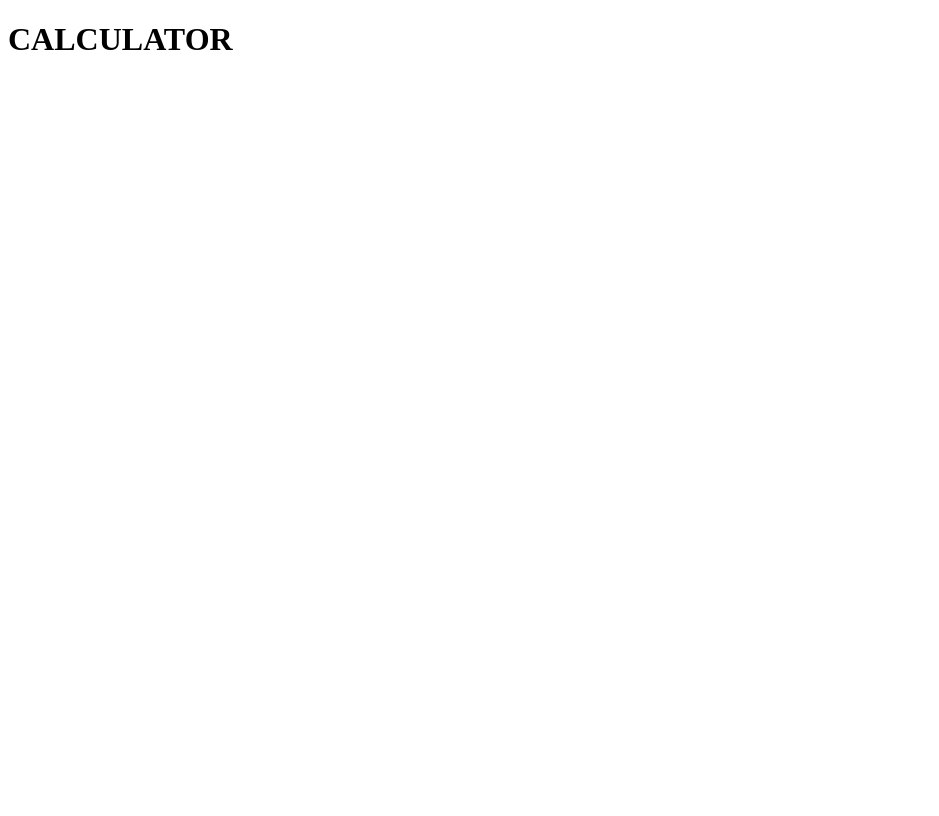
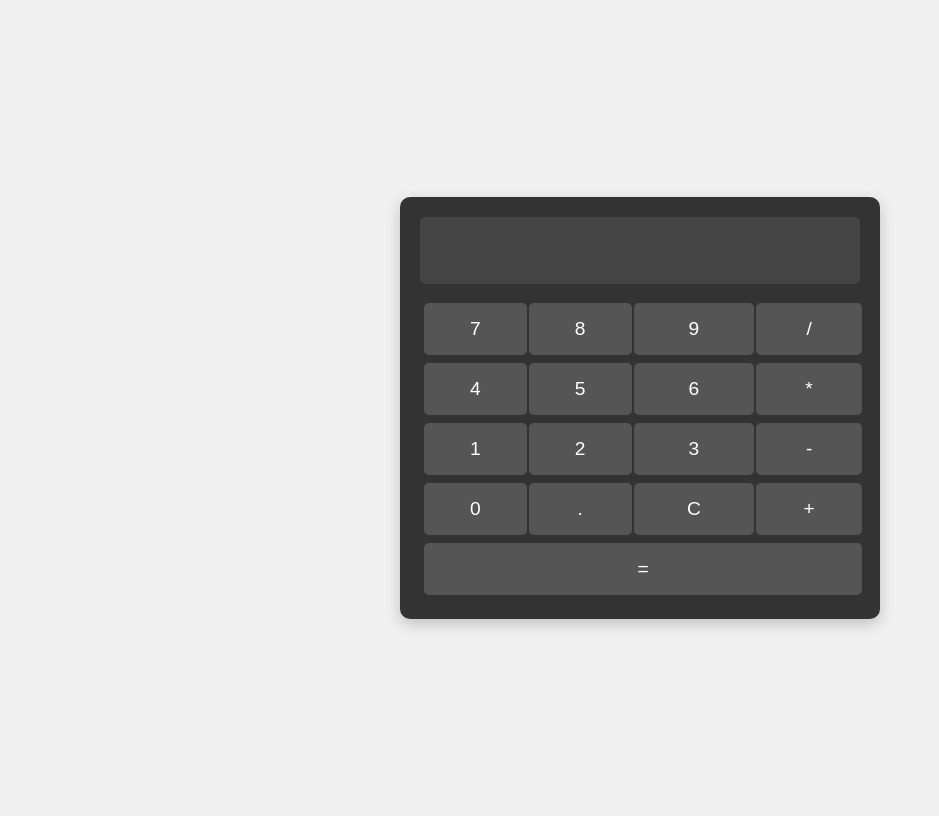
Before and after one commit to 4MKBS/php-learning-project, a PHP site: page /projects/calculator/index.php in a window 1280 px wide. Before the commit the part shown is almost empty. Shown: the whole page, without its empty margins (0-939 px from the left). Before the commit the page ends 50 px from the top, so only its background shows below. Run offline with PHP 8.4, Linux system fonts and the light colour scheme.

Commit message:
calculator added

```diff
--- a/projects/calculator/index.php
+++ b/projects/calculator/index.php
@@ -1,11 +1,108 @@
+<?php
+// Initialize variables
+$displayValue = '';
+$calculation = ''; // Hidden field to store the full calculation string
+
+// Handle form submission
+if ($_SERVER["REQUEST_METHOD"] == "POST") {
+    // Get the hidden calculation string and the button pressed
+    $calculation = $_POST['calculation'] ?? '';
+    $buttonPressed = $_POST['button'] ?? '';
+    $currentDisplay = $_POST['display'] ?? ''; // Get what was *visibly* displayed
+
+    if ($buttonPressed == 'C') {
+        // Clear button
+        $displayValue = '';
+        $calculation = '';
+    } elseif ($buttonPressed == '=') {
+        // Equals button - Try to evaluate the calculation string
+        if (!empty($calculation)) {
+            // SECURITY WARNING: eval() is dangerous with untrusted input.
+            // Use only because we control the input via buttons.
+            // Replace with a safer parser in production.
+            try {
+                // Basic sanitization: remove anything not a digit, operator, or dot.
+                $safeCalculation = preg_replace('/[^0-9\+\-\*\/\.]/', '', $calculation);
+                if ($safeCalculation === '') {
+                    $displayValue = 'Error';
+                } else {
+                    // Use @ to suppress potential warnings/errors from eval, handle via catch
+                    $result = @eval('return ' . $safeCalculation . ';');
+                    if ($result === false || is_infinite($result) || is_nan($result)) {
+                        $displayValue = 'Error';
+                    } else {
+                        $displayValue = $result;
+                    }
+                }
+            } catch (ParseError | DivisionByZeroError $e) {
+                $displayValue = 'Error';
+            } catch (Throwable $e) { // Catch any other potential errors
+                 $displayValue = 'Error';
+            }
+        }
+        // Reset calculation string after evaluation (or error)
+        $calculation = (string)$displayValue; // Start next calculation with the result
+         if ($displayValue === 'Error') {
+            $calculation = ''; // Clear calculation if error
+         }
+
+    } else {
+        // Number or operator button
+        // Append the button pressed to the hidden calculation string
+        $calculation .= $buttonPressed;
+        // Update the display value directly from the calculation string
+        $displayValue = $calculation;
+    }
+}
+?>
+
 <!DOCTYPE html>
 <html lang="en">
 <head>
     <meta charset="UTF-8">
     <meta name="viewport" content="width=device-width, initial-scale=1.0">
-    <title>Calculator</title>
+    <title>PHP Calculator</title>
+    <link rel="stylesheet" href="styles.css">
 </head>
 <body>
-    <H1>CALCULATOR</H1>
+
+<div class="calculator">
+    <form method="post" action="">
+        <input type="text" name="display" class="display" value="<?php echo htmlspecialchars($displayValue); ?>" readonly>
+        <!-- Hidden field to keep track of the full calculation string -->
+        <input type="hidden" name="calculation" value="<?php echo htmlspecialchars($calculation); ?>">
+
+        <table>
+            <tr>
+                <td><input type="submit" name="button" value="7"></td>
+                <td><input type="submit" name="button" value="8"></td>
+                <td><input type="submit" name="button" value="9"></td>
+                <td><input type="submit" name="button" value="/" class="operator"></td>
+            </tr>
+            <tr>
+                <td><input type="submit" name="button" value="4"></td>
+                <td><input type="submit" name="button" value="5"></td>
+                <td><input type="submit" name="button" value="6"></td>
+                <td><input type="submit" name="button" value="*" class="operator"></td>
+            </tr>
+            <tr>
+                <td><input type="submit" name="button" value="1"></td>
+                <td><input type="submit" name="button" value="2"></td>
+                <td><input type="submit" name="button" value="3"></td>
+                <td><input type="submit" name="button" value="-" class="operator"></td>
+            </tr>
+            <tr>
+                <td><input type="submit" name="button" value="0"></td>
+                <td><input type="submit" name="button" value="."></td>
+                <td><input type="submit" name="button" value="C" class="clear"></td>
+                <td><input type="submit" name="button" value="+" class="operator"></td>
+            </tr>
+            <tr>
+                <td colspan="4"><input type="submit" name="button" value="=" class="equals"></td>
+            </tr>
+        </table>
+    </form>
+</div>
+
 </body>
 </html>
--- /dev/null
+++ b/projects/calculator/styles.css
@@ -0,0 +1,94 @@
+body {
+    display: flex;
+    justify-content: center;
+    align-items: center;
+    min-height: 100vh;
+    background-color: #f0f0f0;
+    font-family: sans-serif;
+}
+
+.calculator {
+    background-color: #333;
+    padding: 20px;
+    border-radius: 10px;
+    box-shadow: 0 5px 15px rgba(0, 0, 0, 0.2);
+}
+
+.display {
+    width: 100%;
+    box-sizing: border-box; /* Include padding and border in the element's total width and height */
+    padding: 15px 10px;
+    font-size: 2em;
+    text-align: right;
+    border: none;
+    background-color: #444;
+    color: #fff;
+    border-radius: 5px;
+    margin-bottom: 15px;
+}
+
+table {
+    width: 100%;
+    border-collapse: collapse;
+}
+
+input[type="submit"] {
+    width: 100%;
+    padding: 15px 0; /* Adjusted padding */
+    font-size: 1.2em;
+    border: none;
+    border-radius: 5px;
+    cursor: pointer;
+    background-color: #555;
+    color: #fff;
+    margin: 3px; /* Add small margin around buttons */
+    box-sizing: border-box; /* Ensure padding doesn't add to width */
+    transition: background-color 0.2s ease;
+}
+
+input[type="submit"]:hover {
+    background-color: #666;
+}
+
+input[type="submit"]:active {
+    background-color: #777;
+}
+
+.operator {
+    background-color: #f0ad4e; /* Orange */
+    color: #fff;
+}
+
+.operator:hover {
+    background-color: #ec971f;
+}
+
+.operator:active {
+    background-color: #d58512;
+}
+
+.clear {
+    background-color: #d9534f; /* Red */
+    color: #fff;
+}
+
+.clear:hover {
+    background-color: #c9302c;
+}
+
+.clear:active {
+    background-color: #ac2925;
+}
+
+.equals {
+    background-color: #5cb85c; /* Green */
+    color: #fff;
+}
+
+.equals:hover {
+    background-color: #4cae4c;
+}
+
+.equals:active {
+    background-color: #449d44;
+}
```
